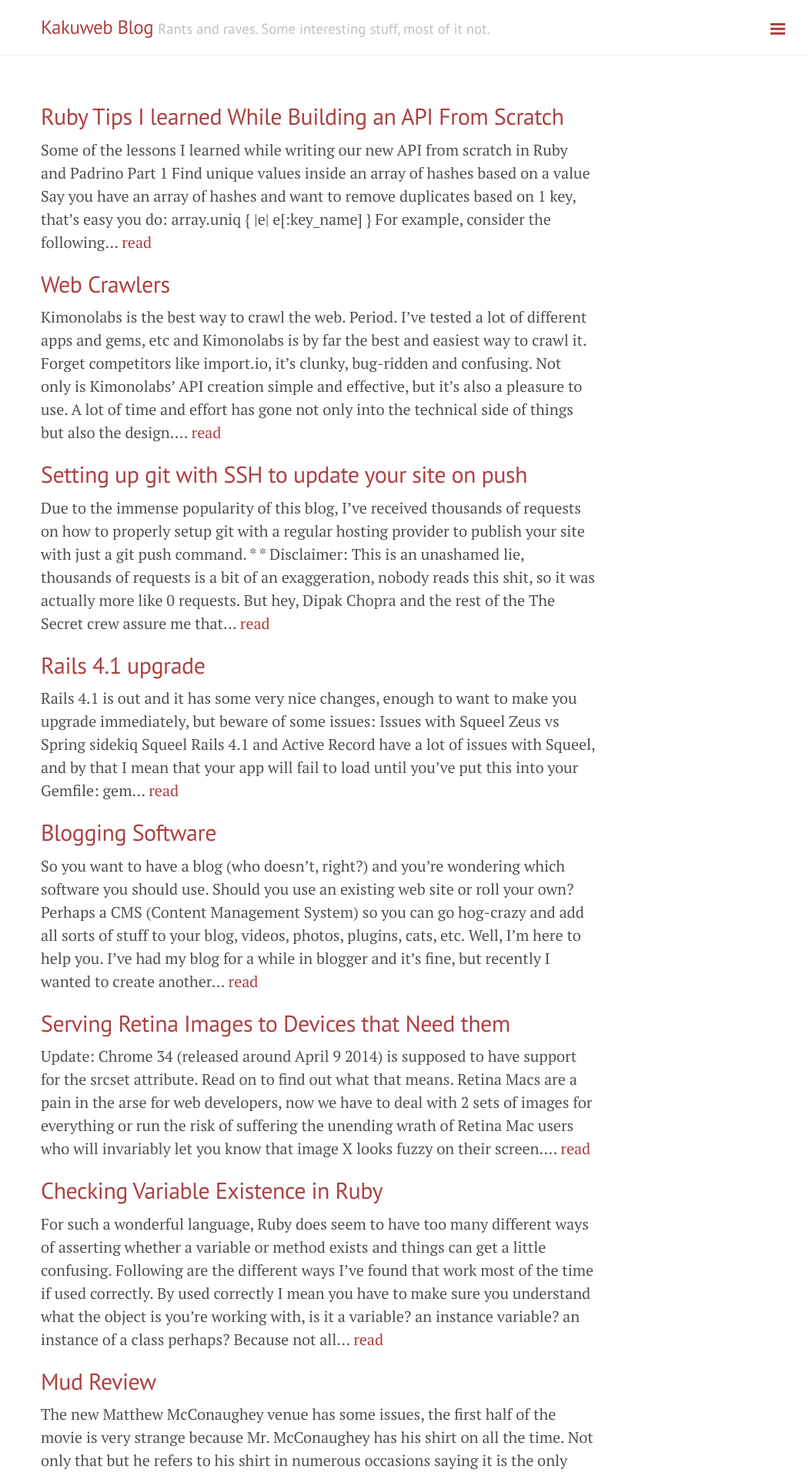
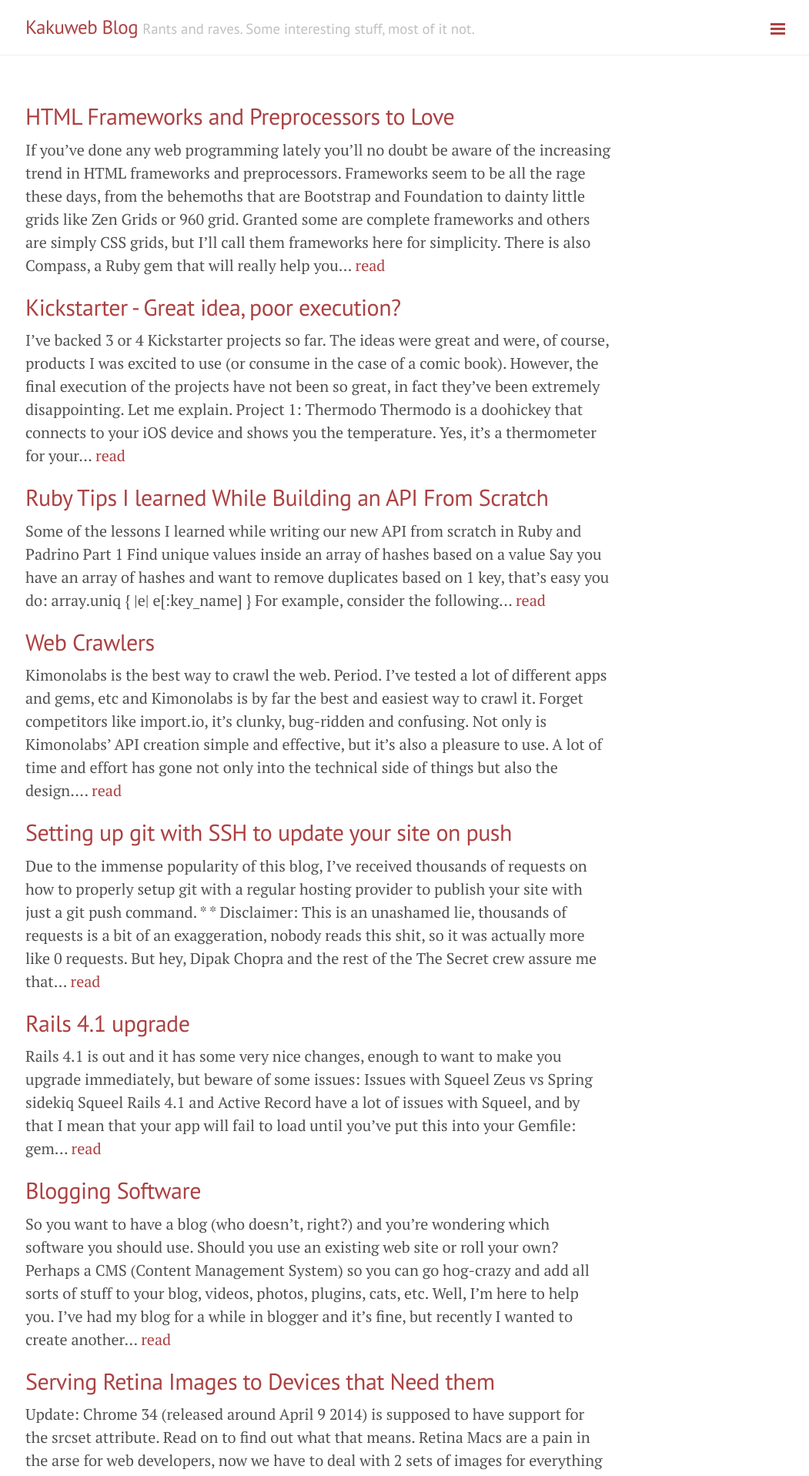
Before and after one commit to kakubei/kakubei.github.io, a Jekyll site: the page built from index.html, in a window 1280 px wide. Shown: the top 1917 px of the page at 77% size, without its empty margins (227-1278 px from the left). Built offline with Jekyll 4.4.1, drawn with Linux system fonts in a browser that asks for light colours; Markdown is read by kramdown in place of the engine named in the settings; the list of posts is cut into pages by our own code; some of the changed lines change nothing that is shown.

Commit message:
added 2 posts, modified width of body text

```diff
--- /dev/null
+++ b/_posts/2014-04-25-kickstarter.md
@@ -0,0 +1,63 @@
+---
+layout: post
+title: Kickstarter - Great idea, poor execution?
+---
+
+I've backed 3 or 4 [Kickstarter](https://www.ickstarter.com) projects so far. The ideas were great and were, of course, products I was excited to use (or consume in the case of a comic book). However, the final execution of the projects have not been so great, in fact they've been extremely disappointing. Let me explain.
+
+## Project 1: Thermodo
+
+[Thermodo](http://thermodo.com/) is a doohickey that connects to your iOS device and shows you the temperature. Yes, it's a thermometer for your iPhone basically.
+
+It sounded great when I read about it. I'm obsessed with temperature, I'm really sensitive to it, it's always too cold or too hot for me, seems like I can never be comfortable since I moved to Europe. It's one thing to whine about it incessantly but quite another to whine about it with hard scientific data backing you up! Ha! So this thing was for me, I could carry it with me everywhere and annoy everyone around me by pointing out how cold or warm it was and how uncomfortable that made me feel. Win, win for everybody.
+
+So it was with no hesitation that I pledged my hard-earned cash to this project, it was $99 bucks or something like that, I don't remember. So, pledge went through and now it was time to wait and suffer because I couldn't whinge properly without my digital thermometer. So I waited, then waited some more, then some more... as is inevitable with all Kickstarter campaigns, things will be delayed. This is both the curse and the magic of Kickstarter: most projects are by people who've never done this sort of thing before and, for the most part, have no clue as to how to go about doing it, they're learning as they go. But they are also taking chances that no big manufacturer, the ones who do have all the experience and infrastructure in place, would never take. Best of all, they're realizing a dream., they have enough passion for a particular idea that they're willing to bet the farm on it.
+
+Thermodo for example was created by some design nerds in Copenhagen who didn't have a clue about manufacturing anything, yet they had the passion and the vision to do it. If you can be a part of that, helping these people realize their dreams and also get something useful in return then I think that's wonderful.
+
+Long story short, after many delays and manufacturing issues and unexpected issues that cropped up once they had prototypes on their hands, Thermodo shipped to all us Kickstarter backers. It was an immediate disappointment to me. It didn't work properly, simply didn't show accurate temperature no matter what I did. I cried, I yelled, I sent angry emails, I cried some more, nothing. Finally I tested Thermodo with my brand-spanking new iPad Mini, hey it worked great, showed the correct temperature, was fast and accurate, awesome. Except I don't take my iPad with me everywhere I go like I do my iPhone, in fact, it never leaves the house so the Thermodo was practically useless.
+
+To this day I don't know why it doesn't like with my iPhone 4, it simply refuses to give an accurate reading. I've tried it on 3 different iPhone 4's (not 4S but the plural of iPhone 4) and same thing, no accurate temperature, their tech support has no idea why.
+
+So Thermodo has been relegated to an expensive keychain and nothing more, and once again, I'm back to whining about temperature with no supporting data behind me, oh the heartbreak.
+
+## Project 2: Macaw - The Code-Savvy Design Tool
+
+This is by far the worst offender of all the Kickstarter projects I've backed.
+
+[Macaw](http://macaw.co/) was supposed to be the next great thing in web design, it promised to be the Photoshop of web design, the holy grail of web design, a WYSIWYG tool that actually worked, that wrote correct code and respected web standards unlike Dreamweaver, for example and that allowed you to create a web site completely in a visual form, no code writing, no fighting with any CSS styles or javascript. It sounded too good to be true. I should have know. When things sound too good to be true they usually are and Macaw is no exception, in fact it's pretty useless.
+
+That's a pretty strong word to use for a new piece of software: useless, especially one that the developers have, apparently, worked so hard on. Again, let me explain.
+
+So, I was really excited about Macaw, I've been making websites on and off for about 17 years, since 1997 more or less when I created my first website with a text editor of some kind. In those 17 years I have not found a really decent WYSIWYG web editor that would actually work as advertised. Back in the old days there was Go Live before Adobe bought it and, like everything Adobe touched after 2001, ruined it, turned it to shit. I can't remember the name of the company but I bought a copy of this out of my own pocket and used it extensively, even to make the website of the company I was working for at the time, it was great, not the holy grail of web editors but pretty close. Then, as I say, Adobe bought it and ruined it. So I turned to Macromedia Dreamweaver, once again, before Adobe bought it and, you guessed it, turned it to shit. By the way, how was it possible for Adobe to buy their only competitor Macromedia and then destroy its apps? In a country where monopoly is supposed to be illegal? How was that possible?
+
+Politics aside, Dreamweaver was destroyed by Adobe, they still sell it but it's an overpriced piece of shit. What's a web developer to do? I tried everything else out there, from the Open Source Bluefish and Mozilla, Eclipse, Apatana, etc to the funkier apps like Rapidweaver and even Apple's short-lived iWeb thing (was it called iWeb? I can't remember). None of them were satisfactory. So it was with a heavy heart that I went back to coding everything by hand. This is a very tedious, sad and depressing thing to do. Sure you feel all powerful because you have full control of your code, nobody can sully your beautiful code with weird inline styles and other crap, I'm looking at you Dreamweaver, but it is repetitive, grinding work, especially when you have to write a fucking javascript mouseover effect for the 500th time!
+
+So you can imagine how excited I was about Macaw, I gave my $99 bucks to them and waited. At first with bated breath, then with a little resignation. Finally, version 0.6 was delivered to us Kickstarter backers, oh such joy. It wasn't bad, it was actually quite impressive. I mean it was very limited and half the stuff that was already ready didn't work, but the promise of it was awesome. It wrote nice code, albeit funky, but nice code. Every element had its own styling which is very heavy handed and positioning was either relative or absolute, it was full of bugs, but hey, it's a `0.6` version, c'mon what do you expect?
+
+Then version 0.7 came out, fixed some stuff, still every element had its own style, still no real way to share styles between pages, still full of bugs, hmmm... but hey, `0.7` right? Not done yet, don't be so quick to judge.
+
+`0.8` fixed more stuff, still every element with its own style, no way to share styles between pages, bugs, uh... Ok, don't despair, let's wait for version `1.0` shall we?
+
+0.9 changed a bunch of stuff which sounds good right? Almost ready for prime time. But it changed things so much that you couldn't open any of your Macaw projects, you had to recreate them all from scratch! WTF? But, hey that's what you get for playing around with a non-release software right? They told you it was beta and subject to change so don't bitch too much.
+
+Alright, so finally version `1.0` comes out and everyone is excited, I get an email saying to upgrade now, of course I'll upgrade now, what do you think I've been waiting all this time for. So I upgrade and... I can't even access the application. I mean, I'm locked out, can't use it. WTF? Turns out I have to update my Kickstarter license or some shit but there are no instructions anywhere on how to do it. I send an email to support and after about an hour of uncontrollable rage I give up and go to sleep.
+
+Next day I get an email from the Macaw guys saying I should update my license, an email, by the way, that should have been sent before the one about upgrading, right? OK great, I can finally use the program I paid good money for. Click on the link, it says, and your license will be updated, I click the link, no dice, I have to fill out a form, OK, fill out the form, it says my license has been updated, super. Go back to the program, nope, your password is incorrect. Shit. Try again, and again, and again. Nothing, no way to get into the fucking program at all. I can't even get the trial version working.
+
+So, more emails to Tech Support, no answers, can't get the damn thing to work. I give up again and go to sleep. Two days later, I get an email from support, nothing they suggest works. Finally at the end of the day we get the thing working. So after all this struggling I can use the software, finally, the coveted 1.0 version, this is going to be awesome.
+
+I try to make a website, not even a website, a single web page with 2 links in the top and an image in the middle. Nothing could be simpler than this. It doesn't work. I create some text next to the right margin, Macaw says it's `20 pixels` from the top, fine. I copy that text and create the second link right next to it about `30 pixels` to its right. Weirdly, Macaw says this one is `-33 pixels` from the top, *what the fuck?* The baselines are aligned, how can one be `20 pixels` from the top and the other one be `-33 pixels`? But who cares, right? It's a WYSIWIG, as long at the page looks good, who cares what the code turns out like? Well, I care, I want good code, not shitty code that is later going to come back and bite me in the arse. But right now, to get this far I've been fighting with it for about an hour now so I don't care, I just want to be able to create this fucking web page. So I just ignore it and plunge ahead.
+
+I add an image to the middle of the page and the rightmost link, the one that was `-33 pixels` from the top jumps out of its container and lands a bunch of pixels below where it used to be and now says its `-77 pixels` from the top. I never touched the bastard, was nowhere near it, all I did was add an image to the middle. I move it back up with the mouse and it jumps back down, over and over again. Then I try moving it with the cursor keys, hey, great it stays in its place. Alright. Let me add some text to the bottom of the page. Boom, the fucker jumps down again, bastard!
+
+Long story short, after another 40 minutes of fighting with the program I cannot get the link to stay where it needs to, it's just not possible.
+
+I finally give up on Macaw, once again, and do it all from scratch by hand. It takes me 10 minutes to create that web page by hand coding everything. It took me almost 2 hours fighting with Macaw and I was not able to make it work. Oh, and did I mention that version `1.0` *doesn't even have a manual of any type?* All it has are some videos on the Macaw website, most of which apply to pre `1.0` versions where things were quite different so are not much use.
+
+So, yeah, overall not great. I wouldn't say it's disappointing, I'd say it's useless. If I can't use the program to create a simple website then guess what? It's useless.
+
+Maybe in another year it will be somewhat useful, for now it's a waste of time and money.
+
+### Conclusion
+Does that mean that Kickstarter is a bad idea? Not at all, I think Kickstarter is a great idea, where else will you find people so passionate about something that they are willing to be the farm on it? And you back only the projects that interest you. However, be aware that the first iteration of everything is far from great. This happens to all companies, all products, even Apple's first generation products are crap, but they are at least useful. Keep backing those Kickstarter campaigns, just know that if you really like a product, expect to spend more money on the second or third (and useful) iteration.
--- /dev/null
+++ b/_posts/2014-04-26-html-frameworks-and-preprocessors-to-love.md
@@ -0,0 +1,37 @@
+---
+layout: post
+title: "HTML Frameworks and Preprocessors to Love"
+---
+
+If you've done any web programming lately you'll no doubt be aware of the increasing trend in HTML frameworks and preprocessors. Frameworks seem to be all the rage these days, from the behemoths that are Bootstrap and Foundation to dainty little grids like Zen Grids or 960 grid. Granted some are complete frameworks and others are simply CSS grids, but I'll call them frameworks here for simplicity. There is also [Compass](http://compass-style.org/), a Ruby gem that will really help you deal with CSS.
+
+Then there are the preprocessors, things like [Less](http://lesscss.org/) and [Sass](http://sass-lang.com/). These 2 are extension languages for CSS to help you deal with the mess and mediocrity of CSS (CSS sucks, let's get this out of the way right now. It's ok for styling a very simple document, but for formatting it, it's just shite).
+
+Lastly there are the libraries like [JQuery](http://jquery.com/) (a library for Javascript), with their own API to make your life easier.
+
+All these things are good, they *do* make your life easier, but you have to know how to use them, and which ones to use in which case. They also take some investment in time and energy to understand them and this can sometimes be frustrating, especially when you're in the middle of a production cycle.
+
+So I'm here to dispel myths and shed some light into this whole thing. After <strike>fighting</strike> playing with a number of these technologies, I think I've gotten to a point where I feel comfortable holding forth about them.
+
+Seriously though, I do hope this helps someone because it's very easy to get lost in all of this.
+
+## Frameworks
+The most popular frameworks out there are [Twitter Bootstrap](http://getbootstrap.com/) and [Zurb's Foundation](http://foundation.zurb.com/), arguably followed by [Gumby](http://gumbyframework.com/), [Sekeleton](http://www.getskeleton.com/) and a couple of others. Both Bootstrap and Zurb are pretty big and opinionated, they will change **a lot** of your HTML and even come with Javascript (JQuery) components. This is not a bad thing, it's easy to get a site up and running with them and they take some of the pain of formatting web sites away. I've used Bootstrap for two major projects and was pretty happy with it since neither of them required pixel-perfect placement and I was OK using the theme's default after some tweaking. By all means, use them, they are pretty handy.
+
+Things start falling apart with them when you need to edit specific styles or are not happy with a particular behaviour or you're very demanding about the look and flow of your site. Then they can be a nightmare because you have to debug the myriad CSS styles to see which one is affecting the element in question. They are also pretty big and do add some overhead to your pages.
+
+Another thing I don't really like about them is the necessity to modify all your HTML to be able to use them. It's a standard of adding CSS classes to your elements, nothing weird there, but once you have a site created for example, it's a pain to go in and start adding classes all over the place:
+
+{% highlight css %}
+	<section class='col-md-8 col-sm-2 pull_right'>
+{% endhighlight %}
+
+or something like that.
+
+I believe a better alternative is to do most of your edits in the actual CSS itself. This is where frameworks like Compass really shine, yes it's a [Ruby](https://www.ruby-lang.org/en/) [gem](http://rubygems.org/), but before you click away in search of Internet cats, you need to know that you can use it with an HTML-only project, you don't need to use or know anything about Ruby, you just need Ruby to install the files and away you go.
+
+Another Ruby gem that is a great help is [Zen Grids](http://zengrids.com/), don't be fooled by the ugly website, it's quite nice and very easy to use. In fact, for the simplest workflow where you don't have to learn any Compass, configurations, etc. just install Zen Grids and use that for your next web project. It will go a long way towards keeping you and your CSS sane.
+
+For the last non-Rails site I created, I used Sass, Zen Grids and lots and lots of elbow grease and am very happy with the results. You can check out the site here: [bruji.com](http://bruji.com). It was also a complete redesign but that's a different story for another post.
+
+I also believe that if you are going to do web programming you need to know how to edit and fight with CSS directly, without the aid of a framework so that you can solve issues that will undoubtedly arise. Having said that, though, I don't think fighting CSS should be 80% of the web creation process and that's what it seems to be in my experience. We definitely need a better alternative to CSS, that's why these frameworks are so popular, if CSS were good at its job we wouldn't need them. I know it's a sort of chicken and egg thing: the web and browsers were not created for the use they are getting right now, but things have evolved rapidly and tools and languages should evolve along with them.
--- a/public/css/lanyon.css
+++ b/public/css/lanyon.css
@@ -82,7 +82,7 @@ h1, h2, h3, h4, h5, h6 {
 }
 @media (min-width: 56rem) {
   .container {
-    max-width: 38rem;
+    max-width: 40rem;
   }
 }
 
```
Also changed, not shown: _posts/2014-04-22-web-crawlers.md (renamed from _posts/2014-05-22-web-crawlers.md), _posts/2014-04-24-ruby-tips-learned-from-api.md (renamed from _posts/2014-05-24-ruby-tips-learned-from-api.md).
